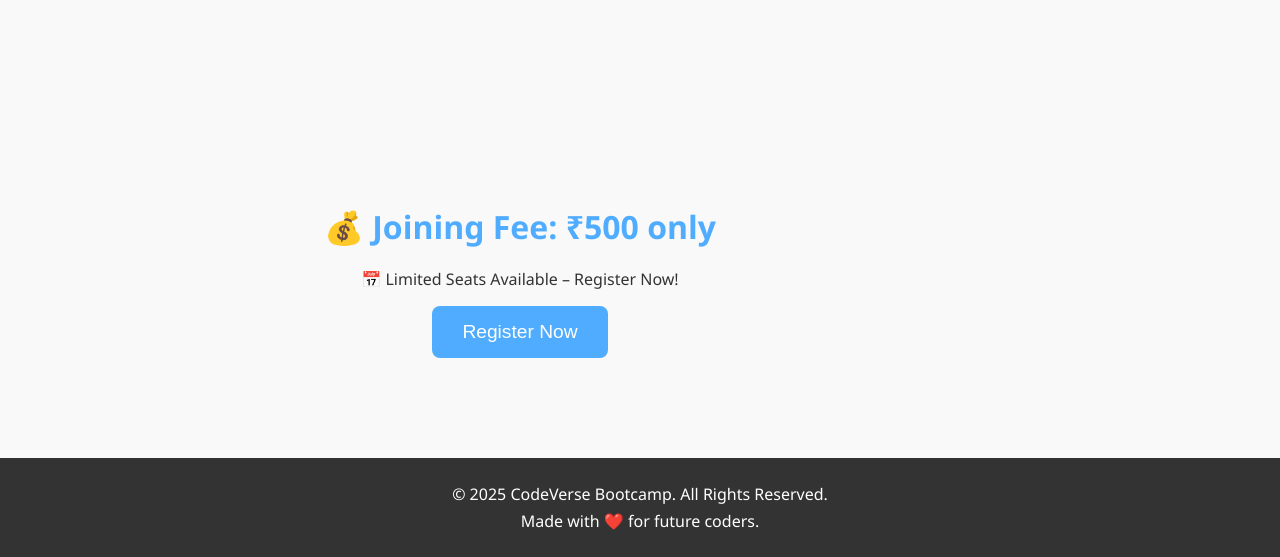
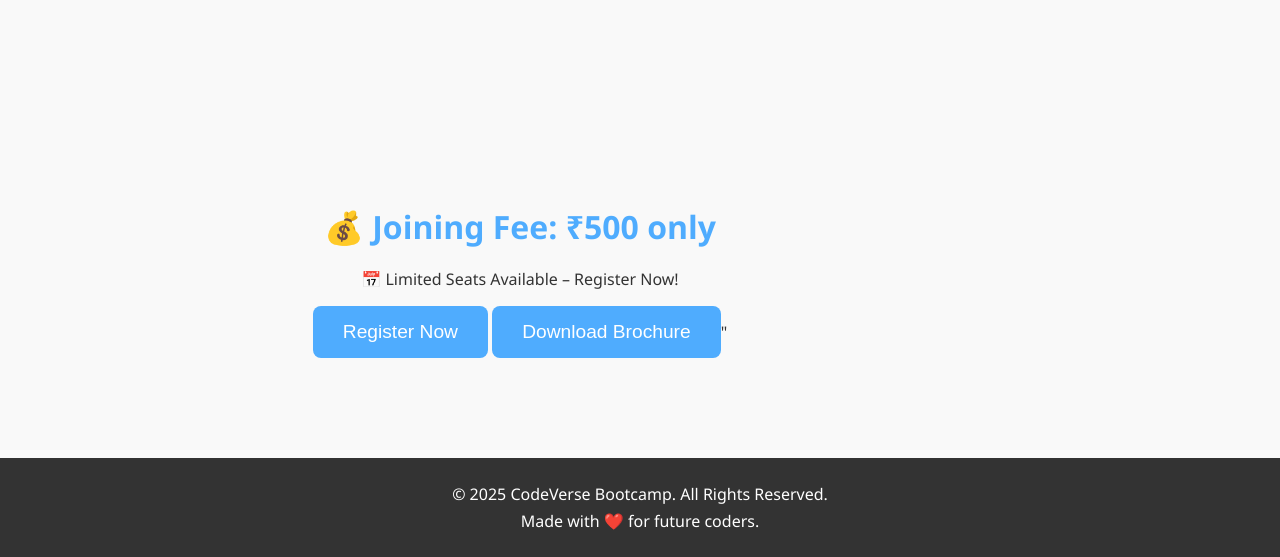
Before and after one commit to shubhdavps/CodeVerce, a plain HTML site: page index.html in a window 1280 px wide. Shown: the part 2830-3387 px from the top of the page. Drawn offline with Linux system fonts and the light colour scheme.

Commit message:
Update index.html

```diff
--- a/index.html
+++ b/index.html
@@ -166,6 +166,8 @@
     <h2>💰 Joining Fee: ₹500 only</h2>
     <p>📅 Limited Seats Available – Register Now!</p>
     <button onclick="window.location.href='https://forms.gle/PVvdrbEtuMEG5Xwq5'">Register Now</button>
+                                  <button onclick="window.location.href='https://drive.google.com/file/d/1W7XsmzGOwv06_vHcOi3gTGpuhMlpIgyh/view?usp=drive_link'">Download Brochure</button>"
+
 
 
 
```
